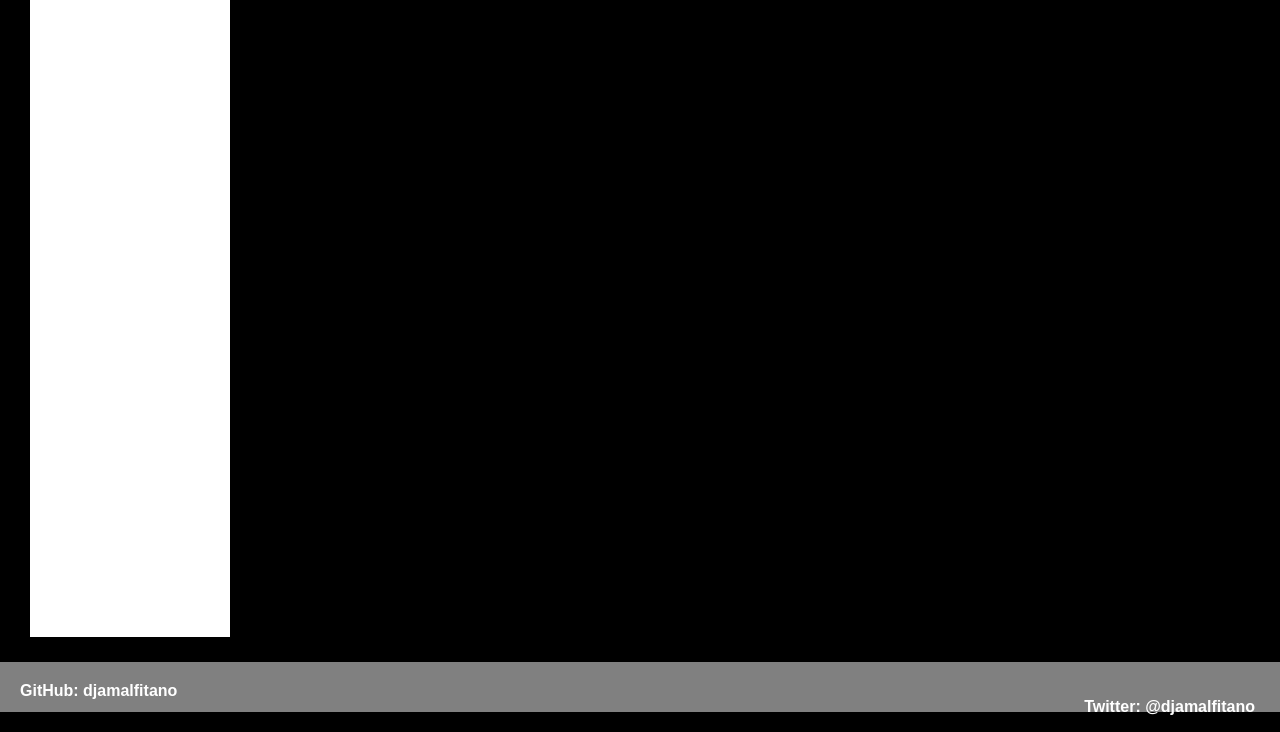
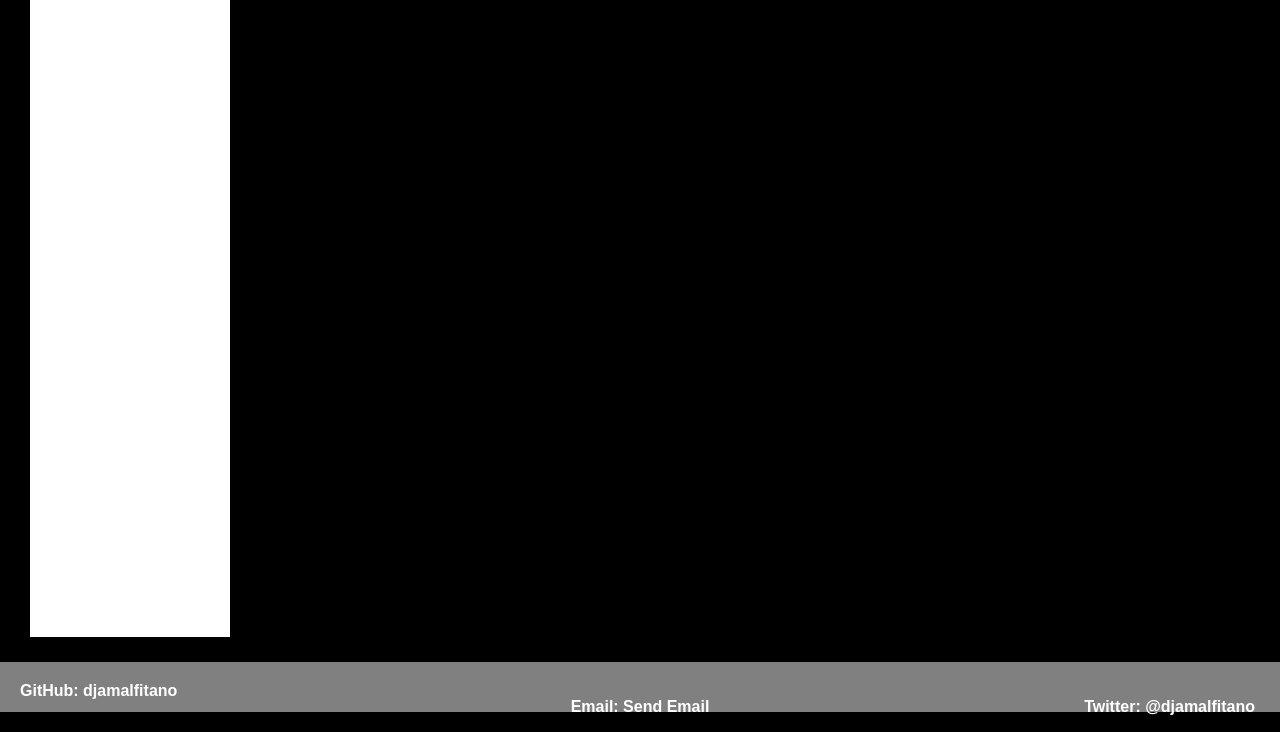
Before and after one commit to gchriswill/DJAmalfitano, a plain HTML site: page index.html in a window 1280 px wide. Shown: the part 83-815 px from the top of the page. Drawn offline with Linux system fonts and the light colour scheme.

Commit message:
Update index.html

```diff
--- a/index.html
+++ b/index.html
@@ -44,8 +44,12 @@
 
 
 						<div class="emailLink" >
+						<b class="bottomText">
 
-							<b class="bottomText" href="mailto:djamalfitano@gmail.com?target="_blank"subject=SweetWords"></b>							</b>
+							<p>
+							 Email: <b href="mailto:djamalfitano@gmail.com"target="_blank">Send Email</b>
+							 </p>
+							 </b>
 						</div>
 
 						<div class="twitterLink" >
```
